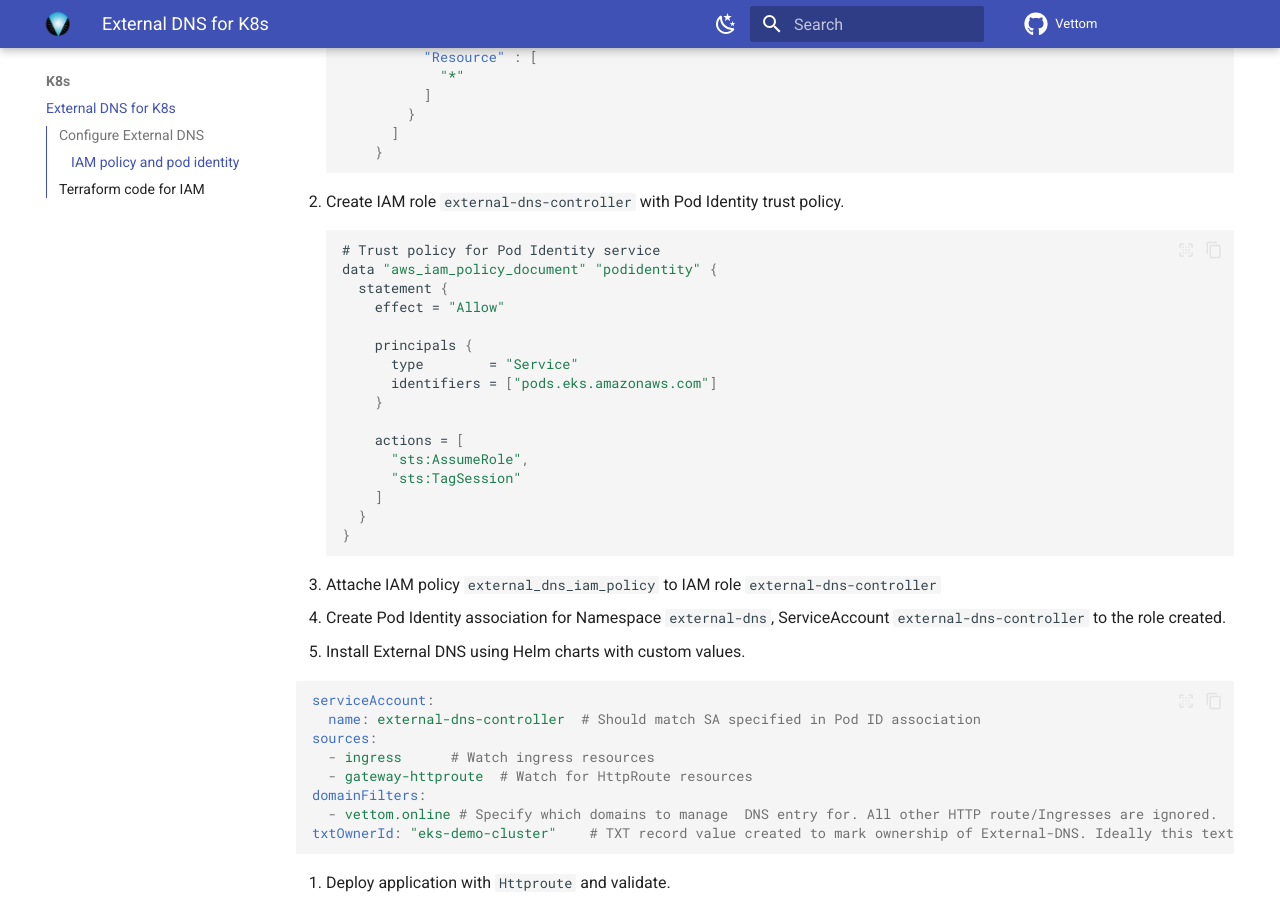
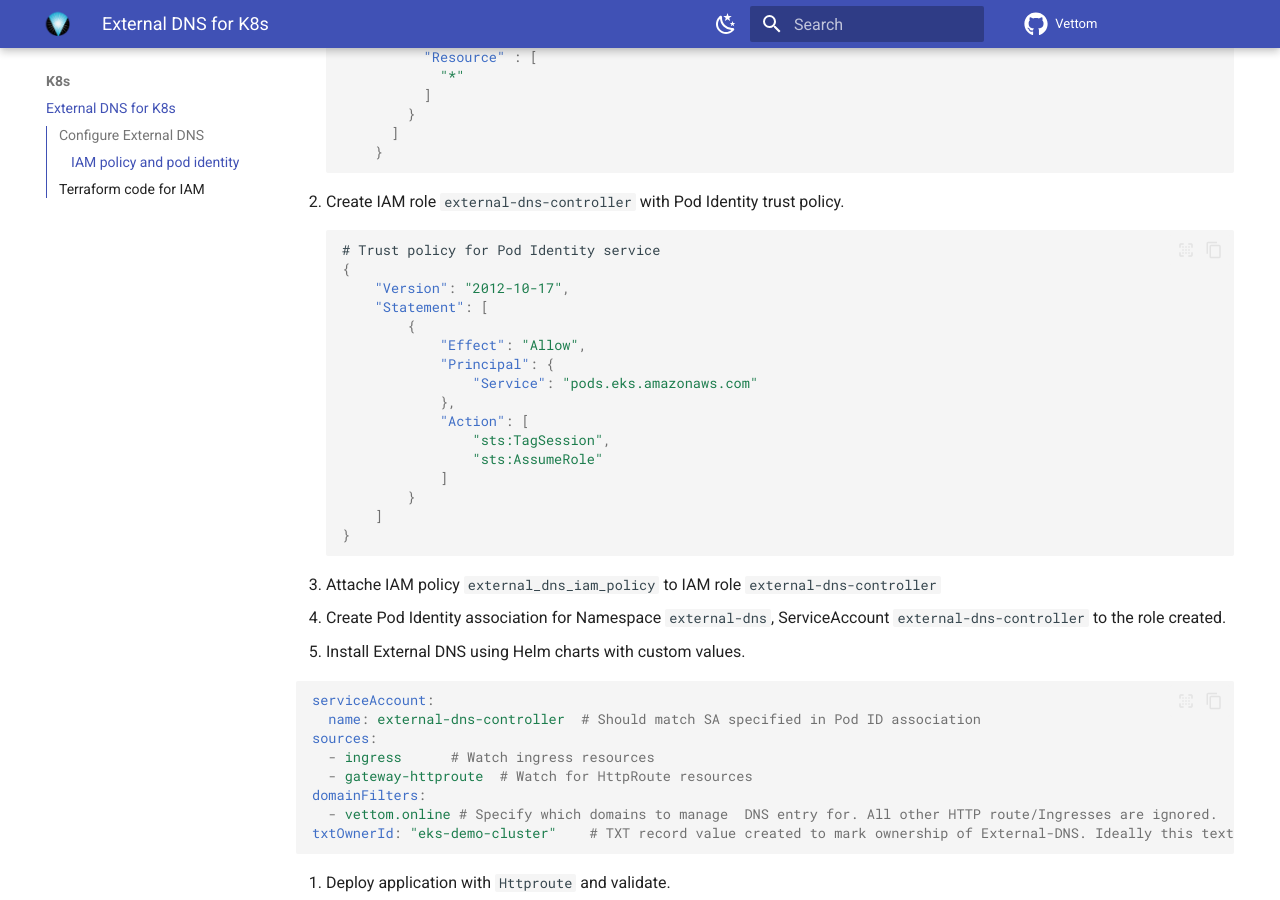
Before and after one commit to vettom/vettom.github.io, an MkDocs documentation site: the page built from docs/K8s/external-dns.md, in a window 1280 px wide and 900 px high, scrolled down 991 px. Built offline with MkDocs 1.6.1 and Material for MkDocs 9.7.7, drawn with Linux system fonts in a browser that asks for light colours.

Commit message:
Update by DV on Tue 10 Dec 2024 11:38:28 GMT

````diff
--- a/docs/K8s/external-dns.md
+++ b/docs/K8s/external-dns.md
@@ -43,20 +43,20 @@ There are 2 parts to installing and configuring external DNS. In this example, I
 2. Create IAM role `external-dns-controller` with Pod Identity trust policy.
 ```json
 # Trust policy for Pod Identity service
-data "aws_iam_policy_document" "podidentity" {
-  statement {
-    effect = "Allow"
-
-    principals {
-      type        = "Service"
-      identifiers = ["pods.eks.amazonaws.com"]
-    }
-
-    actions = [
-      "sts:AssumeRole",
-      "sts:TagSession"
+{
+    "Version": "2012-10-17",
+    "Statement": [
+        {
+            "Effect": "Allow",
+            "Principal": {
+                "Service": "pods.eks.amazonaws.com"
+            },
+            "Action": [
+                "sts:TagSession",
+                "sts:AssumeRole"
+            ]
+        }
     ]
-  }
 }
 ```
 3. Attache IAM policy `external_dns_iam_policy` to IAM role `external-dns-controller`
````
